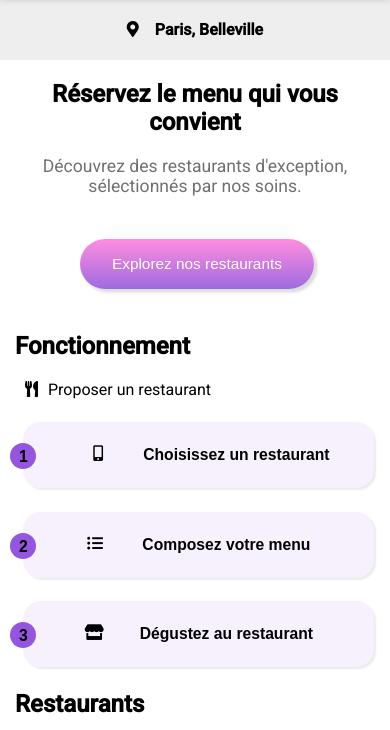
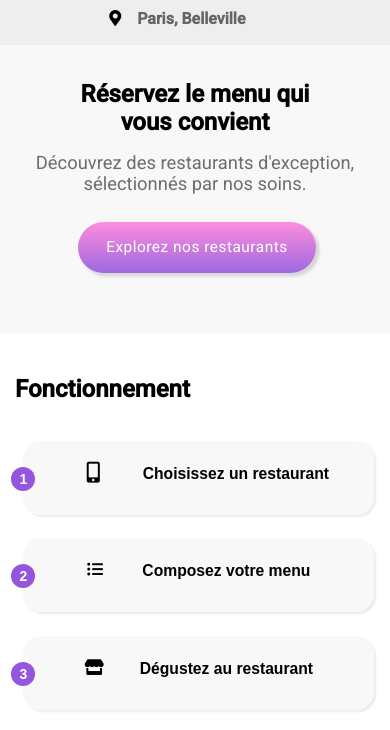
Before and after one commit to OSFR34/SelmaOzturk_3_23092021, a plain HTML site: page index.html in a window 390 px wide. Shown: the part 66-796 px from the top of the page. Drawn offline with Linux system fonts and the light colour scheme; a web font is replaced by a local one.

Commit message:
Retrait titres h1 etc pour être conforme maquette mobile

```diff
--- a/css/style.css
+++ b/css/style.css
@@ -8,68 +8,98 @@
     /* border: 1px solid; */
 }
 body {
-    margin:0px;
+    margin: 0px;
     font-family: "roboto", sans-serif;
-}
-
-.slogan {
-    padding-left: 12%;
-    padding-right: 12%;
-    text-align: center;
 }
 main {
     padding: 0px;
     font-family: roboto;
 }
+/* Fin general */
+
 header {
     font-family: 'Shrikhand', cursive;
-    font-size: 0.8rem;
+    font-size: 1.9rem;
+    letter-spacing: 0.4px;
     text-align: center;
+    justify-content: center;
     box-shadow: 0 0 0.5rem rgb(0 0 0 /40%);
-    padding: 0.005%;
+    padding-top: 15px;
+    padding-bottom: 8px;
 }
-main .rechercheVille {
+.rechercheVille {
     display: flex;
     align-items: center;
-    justify-content: center;
+    /* justify-content: center; pour le responsive*/
+    padding-left: 28%;
     background-color: rgba(211, 211, 211, 0.39);
     text-align: center;
+    margin-top:0;
+    padding-top: 0;
     gap: 1rem;
+    font-weight:bolder;
+    color:rgba(0, 0, 0, 0.575)
 }
-.espacementsIconesBtn {
-    gap: 1rem;
+.colorBlack {
+    color:black;
+}
+.margesRechercher {
+    padding-top: 17px;
+    padding-bottom: 17px;
+    padding-left: ;
+}
+.arrierePlan {
+    background:rgba(236, 234, 234, 0.356) ;
+
+}
+.slogan {
+    padding-top: 9%;
+    padding-left: 15%;
+    padding-right: 15%;
+    text-align: center;
+    font-size: 1.5em;
+    font-weight: bold;
+}
+.sloganSecondaire {
+    padding-top: 4%;
+    padding-bottom: 1.2%;
+    text-align: center;
+    font-size: 1.15rem;
+    color:rgba(0, 0, 0, 0.562)
 }
 .btnExplorer {
     /* margin: 2% 15% 0% 15%;   */
-    padding-top: 1rem;
-    padding-bottom:1rem;
-    width: 60%;
-    border-radius: 35px;
-    font-size: 0.96rem;
+    padding-top: 1.03rem;
+    padding-bottom:1.03rem;
+    width: 61%;
+    height: auto;
+    border-radius: 40px;
+    font-size: 0.965rem;
+    font-weight: bold;
+    letter-spacing: 0.5px;
+    font-family: roboto;
     background: linear-gradient(#ff79d9d8, #9256dce1);
     font-weight: normal;
     transition: filter eas 0.8s;
+    margin-bottom: 60px;
 }
 
 .centrageBtnExplorer {
     display: flex;
     justify-content: center;
 }
-.slogan2 {
-    margin: 5%;
-    text-align: center;
-    font-size: 1.1rem;
-    color:rgba(0, 0, 0, 0.562)
-}
 .margesTitresSecondaires {
     padding-left: 15px;
+    padding-top: 22px;
+    padding-bottom: 15px;
 }
 
 button {
-    width: 95%;
-    padding: 1.2rem;
+    width: 93%;
+    padding: 1.5rem;
+    height: 74px;
     margin: 6% 2% 6% 3%;
-    border-radius: 35px;
+    border-radius: 37px;
     font-size: 0.98rem;
     font-weight: bold;
     border: 0;
@@ -86,7 +116,7 @@ button {
     border-radius: 18px;
     font-weight: bold;
     border: 0;
-    background:#9256dc15 ;
+    background:rgba(236, 234, 234, 0.356) ;
     display: flex;
     justify-content: center;
     text-align: center;
@@ -99,22 +129,26 @@ button {
     height: 15px;
     width: 15px;
 }
+.alignementIcone1 {
+    padding-left: 18px;
+    padding-right: 16px;
+}
 span {
     display: inline-block;
-    width: 26px;
-    height: 26px;
+    width: 24px;
+    height: 24px;
     background: #9356DC;
+    color: white;
+    font-size: 14px;
+    font-family: sans-serif;
     text-align: center;
-    padding-top: 5px;
+    padding-top: 4px;
     border-radius: 50px;
     position: absolute;
     left: 0;
-    transform: translate3d(-50%,-3px,0);
+    transform: translate3d(-50%,2px,0);
 }
-.alignementIcone1 {
-    padding-left: 25px;
-    padding-right: 10px;
-}
+
 .fas fa-mobile-alt fa-chart-line {
     font-size: 60px;
 }
@@ -139,7 +173,3 @@ footer div i {
 .finitionsFooter {
     line-height: 25px;
 }
-h5 {
-    font-family: roboto;
-
-}
--- a/index.html
+++ b/index.html
@@ -13,30 +13,28 @@
 <body>
     <div id="blocPage">
         <header>
-            <h1>ohmyfood</h1>
+            <div>ohmyfood</div>
         </header>
         <!-- Fin header -->
         <main>
             <div class="rechercheVille">
-                <div><i class="fas fa-map-marker-alt"></i></div>
-                <h4>Paris, Belleville</h4>
+                <div class="colorBlack"><i class="fas fa-map-marker-alt"></i></div>
+                <div class="margesRechercher">Paris, Belleville</div>
             </div>
             <!-- Listes des Restaurants après localisation -->
-            <section>
-                <h1 class="slogan">Réservez le menu qui vous convient</h1>
-                <p class="slogan2">Découvrez des restaurants d'exception, sélectionnés par nos soins.</p>
+            <section class="arrierePlan">
+                <div class="slogan">Réservez le menu qui vous convient</div>
+                <div class="sloganSecondaire">Découvrez des restaurants d'exception, sélectionnés par nos soins.</div>
                 <div class="centrageBtnExplorer"><button class="btnExplorer" >Explorez nos restaurants</button></div>
             </section>
             <!-- Section Fonctionnement -->
             <section>
                 <h1 class="margesTitresSecondaires">Fonctionnement</h1>
-                <div class="placementIcones">
-            <div><i class="fas fa-utensils alignementIcone1"></i>Proposer un restaurant</div>
-                        <div><button><span>1</span><i class="fas fa-mobile-alt fa-chart-line alignementIcone1"></i>Choisissez un restaurant</button></div>
+                    <div class="placementIcones">
+                        <div><button><span>1</span><i class="fas fa-mobile-alt fa-chart-line fa-lg alignementIcone1"></i>Choisissez un restaurant</button></div>
                         <div><button><span>2</span><i class="fas fa-list-ul"></i>Composez votre menu</button></div>
                         <div><button><span>3</span><i class="fas fa-store"></i>Dégustez au restaurant</button></div>
-                    </ul>
-                </div>
+                    </div>
             </section>
             <!-- Section Restaurants avec images menus-->
             <section>
```
